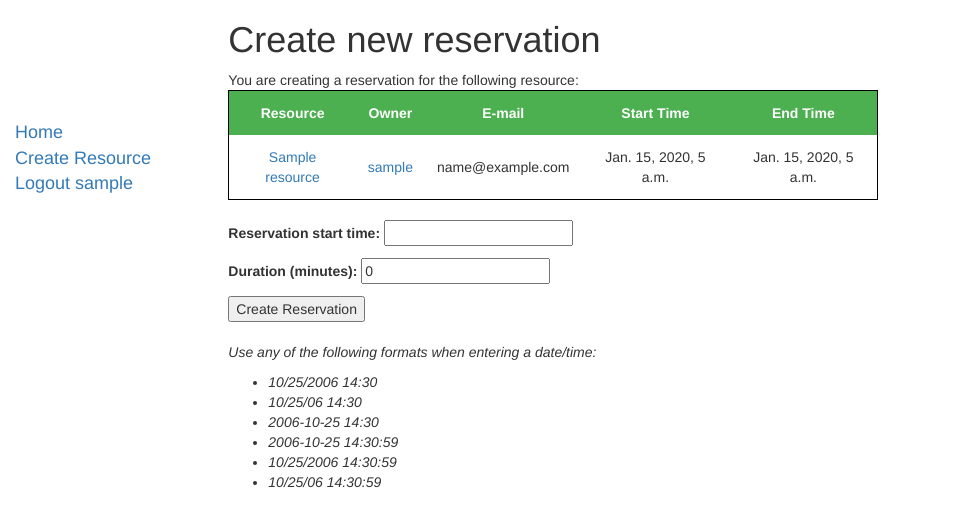
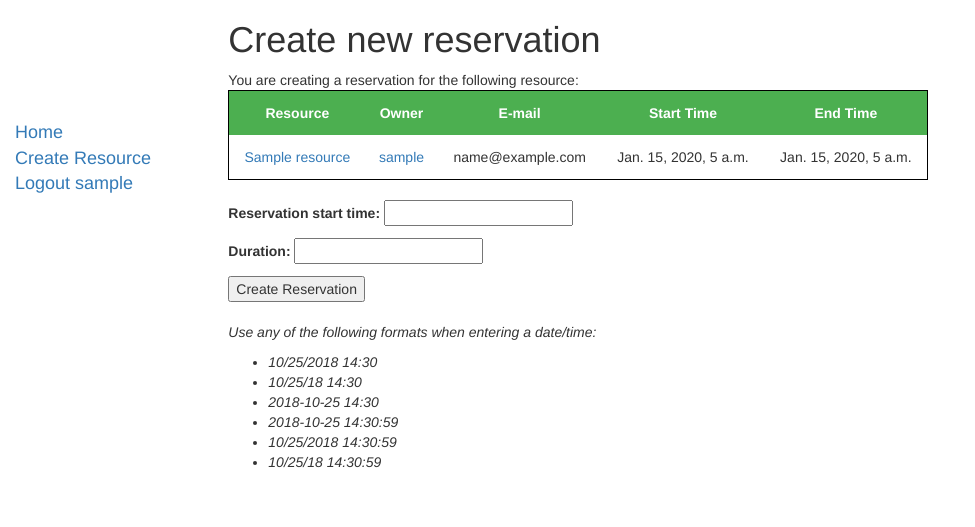
Before and after one commit to jw3877/final, a Django app: page /resource/1/reserve/ in a window 1280 px wide. Shown: the top 527 px of the page, without its empty margins (0-975 px from the left). Run offline with Django 3.2, Linux system fonts and the light colour scheme; a user stored in the database is signed in; tables that the repository leaves empty hold one stand-in row (values such as "Sample post"); parts of the project's set-up code (start-up, migrations or seed data) failed here and were passed over; some libraries are stand-ins or nearby versions.

Commit message:
updated reservation model; only show reservations which haven't passed

```diff
--- a/final/static/css/styles.css
+++ b/final/static/css/styles.css
@@ -7,7 +7,7 @@
 
 table {
     border: 1px solid black;
-    width:650px;
+    width:700px;
 
 }
 
--- a/reservation/forms.py
+++ b/reservation/forms.py
@@ -14,7 +14,7 @@ class ResourceForm(ModelForm):
 class ReservationForm(ModelForm):
   class Meta:
     model = Reservation
-    fields = ['start_time', 'duration']
+    fields = ['start_time']
 
 class UserForm(ModelForm):
   class Meta:
@@ -26,3 +26,6 @@ class UserForm(ModelForm):
 
 class ResourceTagForm(ResourceForm):
   tags = forms.CharField(label='Tags', max_length=100, required=False)
+
+class ReservationDurationForm(ReservationForm):
+  duration = forms.IntegerField()
--- a/reservation/models.py
+++ b/reservation/models.py
@@ -24,7 +24,7 @@ class Resource(models.Model):
 class Reservation(models.Model):
   # reservation hours (will be any two times within the same day, e.g. 9am - 5pm)
   start_time = models.DateTimeField('reservation start time')
-  duration = models.IntegerField('duration (minutes)', default=0)
+  end_time = models.DateTimeField('availabile end time')
 
   # resource that has been reserved
   resource = models.ForeignKey(Resource)
@@ -35,6 +35,10 @@ class Reservation(models.Model):
   def __str__(self):
     return self.resource
 
+  def duration(self):
+    d = self.end_time - self.start_time
+    return int(d.total_seconds() / 60)
+
 #
 # Tag
 #
--- a/reservation/templates/reservation/index.html
+++ b/reservation/templates/reservation/index.html
@@ -1,9 +1,6 @@
 <!-- landing page -->
 {% extends "base_generic.html" %}
 {% block content %}
-
-current time is: {{current_time}}
-<br>
 
 <!-- reservations made for resources by that user, sorted by reservation time -->
 {% if user.is_authenticated %}
--- a/reservation/templates/reservation/snippet/datetime_format.html
+++ b/reservation/templates/reservation/snippet/datetime_format.html
@@ -1,11 +1,11 @@
 <p><i>Use any of the following formats when entering a date/time:
 <br>
 <ul>
-<li>10/25/2006 14:30</li>
-<li>10/25/06 14:30</li>
-<li>2006-10-25 14:30</li>
-<li>2006-10-25 14:30:59</li>
-<li>10/25/2006 14:30:59</li>
-<li>10/25/06 14:30:59</li>
+<li>10/25/2018 14:30</li>
+<li>10/25/18 14:30</li>
+<li>2018-10-25 14:30</li>
+<li>2018-10-25 14:30:59</li>
+<li>10/25/2018 14:30:59</li>
+<li>10/25/18 14:30:59</li>
 </ul>
 </i></p>
--- a/reservation/templates/reservation/snippet/reservation_highlight.html
+++ b/reservation/templates/reservation/snippet/reservation_highlight.html
@@ -6,6 +6,7 @@
     <th>Reserved By</th>
     <th>E-mail</th>
     <th>Start Time</th>
+    <th>End Time</th>
     <th>Duration (Minutes)</th>
   </tr>
   <tr>
@@ -13,6 +14,7 @@
     <td><a href="{% url 'user' reservation.owner.username %}">{{reservation.owner.username}}</a></td>
     <td>{{reservation.owner.email}}</td>
     <td>{{reservation.start_time}}</td>
+    <td>{{reservation.end_time}}</td>
     <td>{{reservation.duration}}</td>
   </tr>
   </table>
--- a/reservation/templates/reservation/snippet/reservation_table.html
+++ b/reservation/templates/reservation/snippet/reservation_table.html
@@ -6,6 +6,7 @@
     <th>Reserved By</th>
     <th>E-mail</th>
     <th>Start Time</th>
+    <th>End Time</th>
     <th>Duration (Minutes)</th>
     <th>Details</th>
   </tr>
@@ -16,6 +17,7 @@
     <td><a href="{% url 'user' reservation.owner.username %}">{{reservation.owner.username}}</a></td>
     <td>{{reservation.owner.email}}</td>
     <td>{{reservation.start_time}}</td>
+    <td>{{reservation.end_time}}</td>
     <td>{{reservation.duration}}</td>
     <td><a href="{% url 'reservation' reservation.id %}">Link</a></td>
     </tr>
--- a/reservation/views.py
+++ b/reservation/views.py
@@ -1,35 +1,16 @@
 from django.shortcuts import render, get_object_or_404, redirect
 from django.http import HttpResponseRedirect, HttpResponse, HttpResponseForbidden, HttpResponseServerError
 from django.urls import reverse
+
 from django.contrib.auth.decorators import login_required
-from datetime import datetime
 from django.contrib.auth.models import User
+from django.contrib.auth import authenticate, login
+
 from .models import Resource, Reservation, Tag
-from .forms import ResourceForm, ReservationForm, UserForm, ResourceTagForm
-from django.db.models import Q
-from django.contrib.auth import authenticate, login
-from django.utils import timezone
+from .viewhelper import get_user_reservations, get_resource_reservations, add_resource_tags
+from .forms import ResourceForm, ReservationForm, UserForm, ResourceTagForm, ReservationDurationForm
 
-
-
-#from django.contrib.admin import widgets
-
-def addResourceTags(tags, resource):
-  tagNameList = tags.split()
-
-  for tagName in tagNameList:
-    # check if tag already exists
-    if Tag.objects.filter(name=tagName).exists():
-      existing_tags = Tag.objects.filter(name=tagName)
-      for tag in existing_tags:
-        tag.resources.add(resource)
-
-    # tag doesn't already exist
-    else:
-      new_tag = Tag(name=tagName)
-      new_tag.save()
-      new_tag.resources.add(resource)
-
+from datetime import datetime, timedelta
 
 #
 # index
@@ -38,9 +19,8 @@ def index(request):
   all_resources = Resource.objects.order_by('-start_time')
 
   if request.user.is_authenticated:
-    current_time = timezone.now()
     user_resources = Resource.objects.filter(owner=request.user).order_by('start_time')
-    user_reservations = Reservation.objects.filter(owner=request.user, start_time__gte=current_time).order_by('start_time')
+    user_reservations = get_user_reservations(request.user)
 
     #user_resources = []
     #for reservation in user_reservations:
@@ -55,8 +35,7 @@ def index(request):
   context = {
     'all_resources': all_resources,
     'user_resources': user_resources,
-    'user_reservations': user_reservations,
-    'current_time': current_time
+    'user_reservations': user_reservations
   }
 
   return render(request, 'reservation/index.html', context)
@@ -66,7 +45,7 @@ def index(request):
 #
 def user(request, username):
   user = get_object_or_404(User, username=username)
-  user_reservations = Reservation.objects.filter(owner=user)
+  user_reservations = get_user_reservations(request.user)
   user_resources = Resource.objects.filter(owner=user)
   context = {
     'user_reservations': user_reservations,
@@ -127,7 +106,7 @@ def createUser(request):
 def resource(request, resource_id):
   current_time = datetime.now()
   resource = get_object_or_404(Resource, pk=resource_id)
-  reservation_list = Reservation.objects.filter(resource=resource)
+  reservation_list = get_resource_reservations(resource)
   total_reservations = reservation_list.count()
   tags = resource.tag_set.all()
   context = {
@@ -160,7 +139,7 @@ def createResource(request):
       new_resource.owner = request.user
       tags = resource_form.cleaned_data['tags']
       new_resource.save()
-      addResourceTags(tags, new_resource)
+      add_resource_tags(tags, new_resource)
       return HttpResponseRedirect(reverse('index'))
 
   else:
@@ -176,16 +155,19 @@ def createReservation(request, resource_id):
   resource = get_object_or_404(Resource, pk=resource_id)
 
   if request.method == 'POST':
-    reservation_form = ReservationForm(request.POST)
+    reservation_form = ReservationDurationForm(request.POST)
     if reservation_form.is_valid():
       new_reservation = reservation_form.save(commit=False)
       new_reservation.resource = resource
       new_reservation.owner = request.user
+      form_duration = reservation_form.cleaned_data['duration']
+      duration = timedelta(minutes=form_duration)
+      new_reservation.end_time = reservation_form.cleaned_data['start_time'] + duration
       new_reservation.save()
       return HttpResponseRedirect(reverse('index'))
 
   else:
-    reservation_form = ReservationForm()
+    reservation_form = ReservationDurationForm()
 
   context = {
     'reservation_form': reservation_form,
```
Also changed, not shown: reservation/viewhelper.py (added, +27 -0 lines), reservation/migrations/0008_auto_20170509_1424.py (added).
